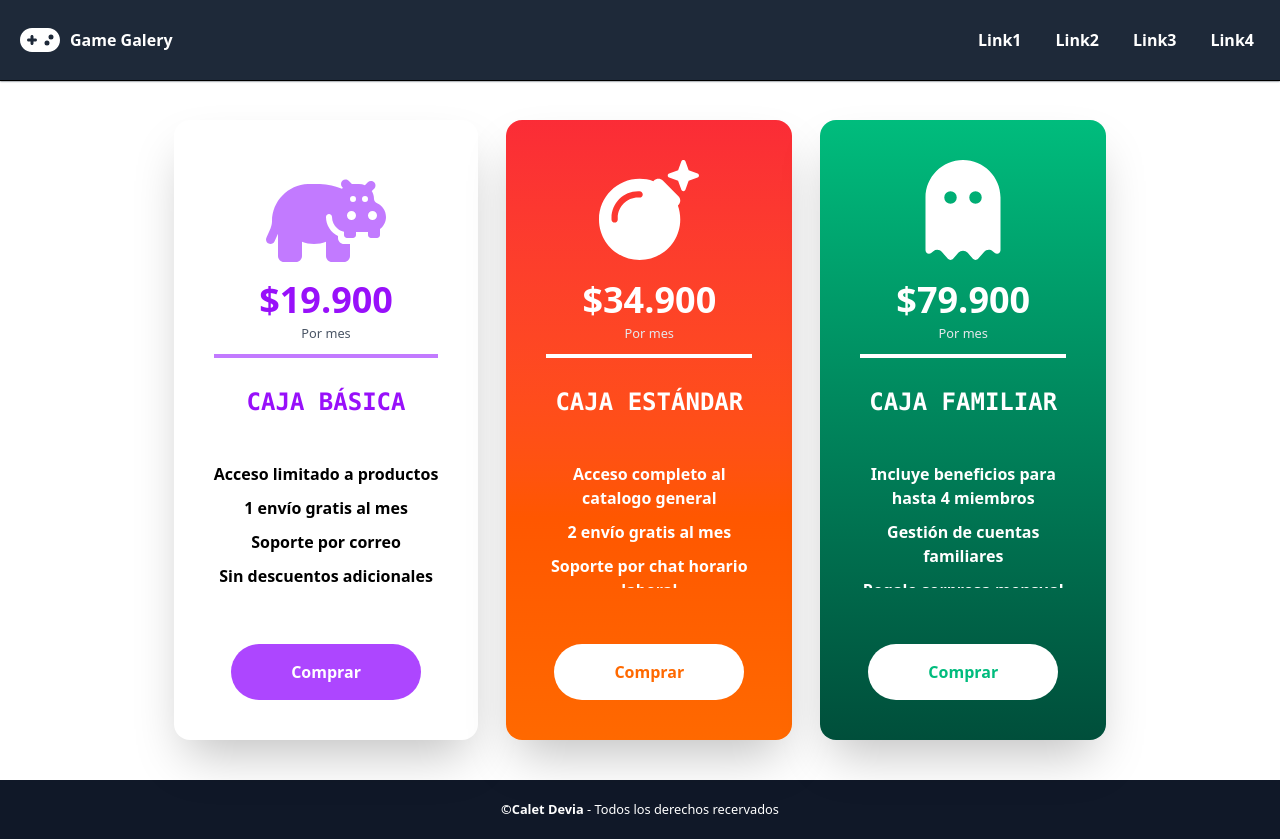
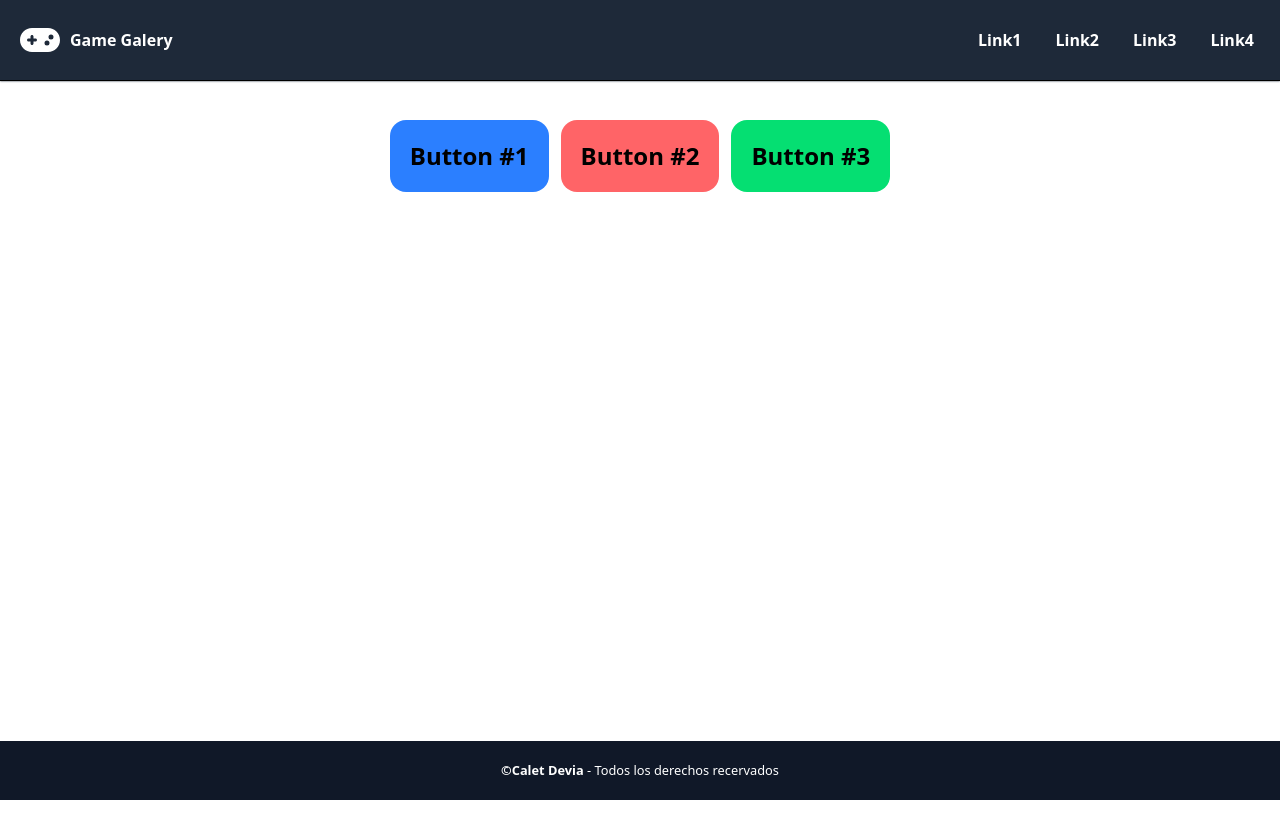
Before and after one commit to Ledtius/practica-tailwind-y-apis, a React (Vite) app: page / in a window 1280 px wide. After the commit the page ends 800 px from the top, so only its background shows below. Built offline with nearby package versions, Linux system fonts and the light colour scheme.

Commit message:
exe1day3 tailwindcss

```diff
--- a/src/App.jsx
+++ b/src/App.jsx
@@ -1,6 +1,6 @@
 import Header from "./components/Day02/Layout/Header.jsx";
 
-import Main from "./components/Day02/Layout/Main.jsx";
+import Main from "./components/Day03/Layout/Main.jsx";
 
 import Footer from "./components/Day02/Layout/Footer.jsx";
 
--- a/src/components/Day02/Layout/Main.jsx
+++ b/src/components/Day02/Layout/Main.jsx
@@ -45,7 +45,7 @@ const Main = () => {
       </main> */}
 
       <main className="h-fit mt-20 flex items-center justify-center flex-wrap w-full bg-white p-10 gap-7">
-        <section className="p-10 text-center h-[619.987px] bg-white w-fit rounded-2xl shadow-2xl relative pt-10  flex flex-col items-center gap-4">
+        <section className="p-10 text-center h-[619.987px] bg-white w-fit rounded-2xl shadow-2xl relative pt-10  flex flex-col items-center gap-4 select2-dropdown">
           <header className="flex flex-col items-center border-b-4 border-purple-400 mb-3 w-full">
             <svg
               className="size-30 fill-purple-400"
--- /dev/null
+++ b/src/components/Day03/Layout/Main.jsx
@@ -0,0 +1,18 @@
+const Main = () => {
+  return (
+    <>
+      <main className="mt-30 h-dvh flex gap-3">
+        <a href="#" className="btns-custom bg-blue-500">
+          Button #1
+        </a>
+        <a href="#" className="btns-custom bg-red-400">
+          Button #2
+        </a>
+        <a href="#" className="btns-custom bg-green-400">
+          Button #3
+        </a>
+      </main>
+    </>
+  );
+};
+export default Main;
--- a/src/styles/tailwind.css
+++ b/src/styles/tailwind.css
@@ -18,3 +18,7 @@ body::-webkit-scrollbar-thumb {
   border-radius: 20px; /* roundness of the scroll thumb */
   border: 3px solid gray; /* creates padding around scroll thumb */
 }
+
+.btns-custom {
+  @apply rounded-2xl text-2xl font-bold p-5 h-fit transition-transform transition-shadow hover:scale-105 hover:shadow-2xs;
+}
```
